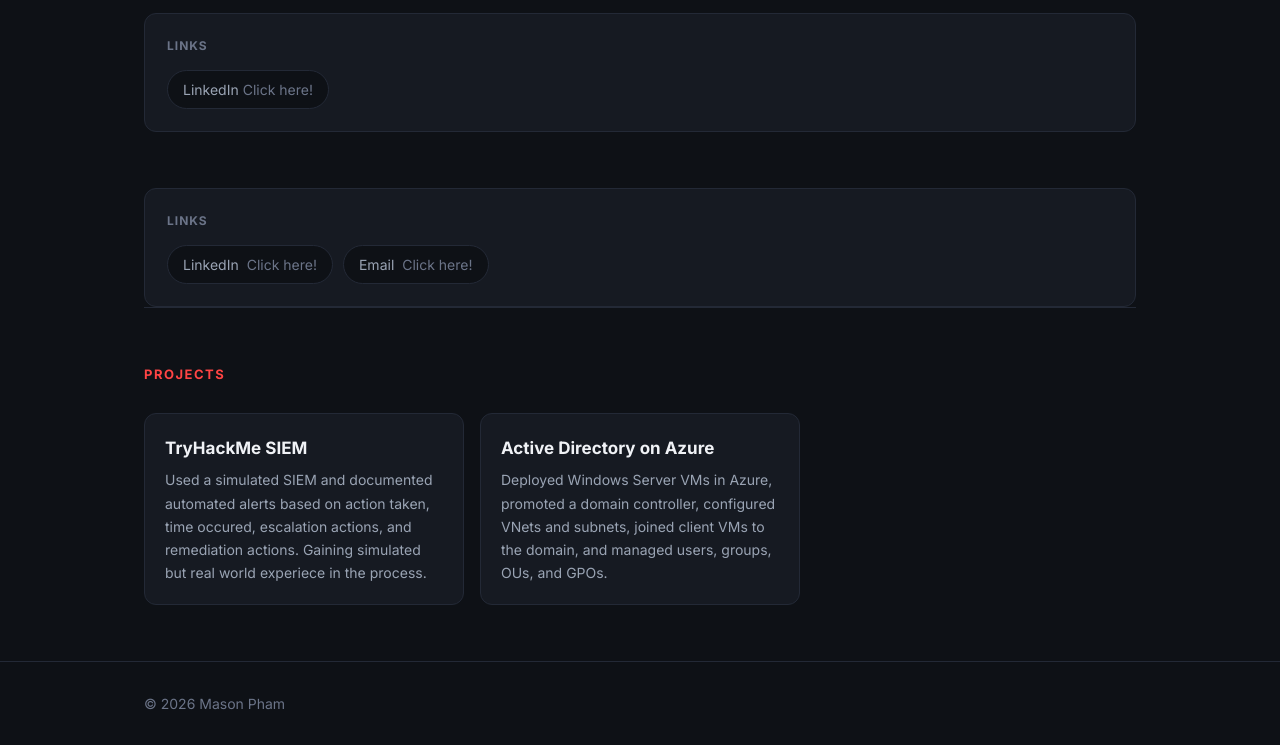
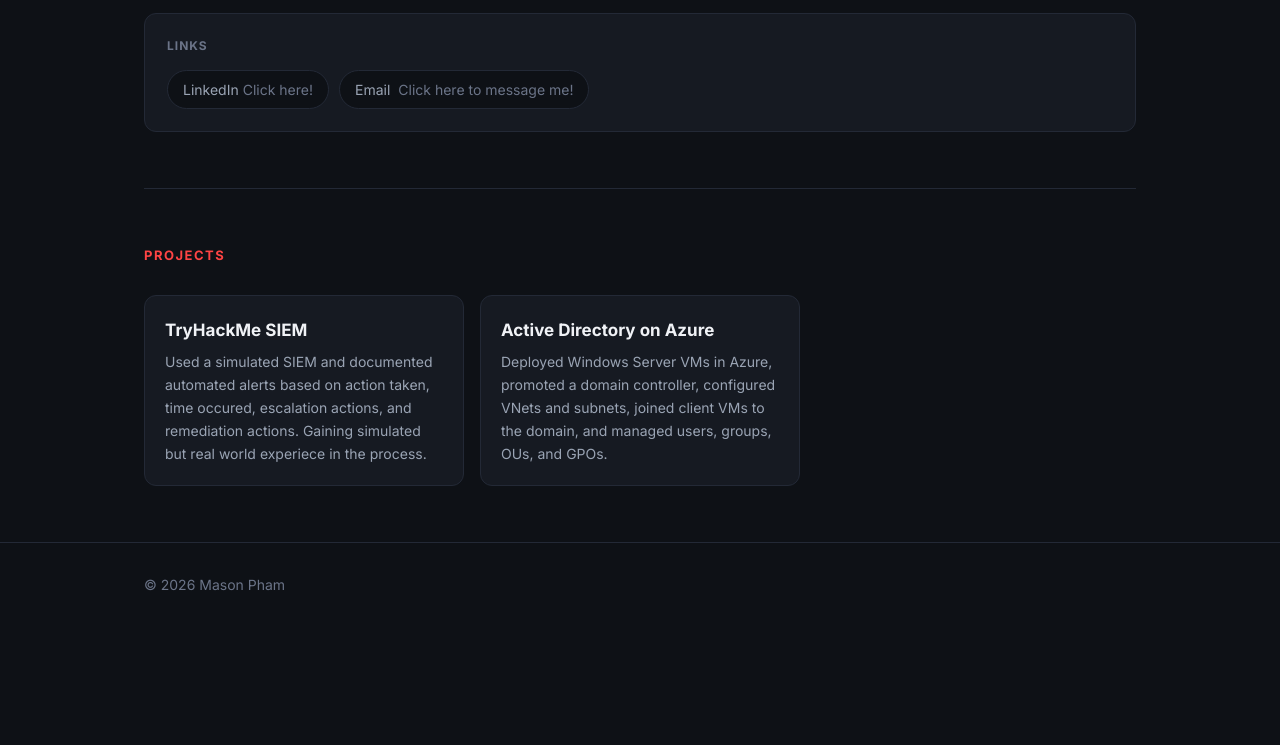
Before and after one commit to masonsSecurity/masonssecurity.github.io, a plain HTML site: page index.html in a window 1280 px wide. Shown: the part 1222-1967 px from the top of the page. After the commit the page ends 1848 px from the top, so only its background shows below. Drawn offline with Linux system fonts and the light colour scheme.

Commit message:
index.html

```diff
--- a/index.html
+++ b/index.html
@@ -201,16 +201,10 @@
       <h3>Links</h3>
       <div class="bubbles">
         <a class="bubble" href="https://www.linkedin.com/in/masontpham" target="_blank" rel="noopener">LinkedIn<span>Click here!</span></a>
+        <a class="bubble" href="mailto:tmasonpham@gmail.com?subject=Hello%20Mason">Email <span>Click here to message me!</span></a>
       </div>
     </div>
   </section>
-<div class="panel">
-  <h3>Links</h3>
-  <div class="bubbles">
-    <a class="bubble" href="https://www.linkedin.com/in/masontpham" target="_blank" rel="noopener">LinkedIn <span>Click here!</span></a>
-    <a class="bubble" href="mailto:tmasonpham@gmail.com?subject=Hello%20Mason">Email <span>Click here!</span></a>
-  </div>
-</div>
   <section id="projects">
     <div class="sec-title">Projects</div>
     <div class="proj">
```
